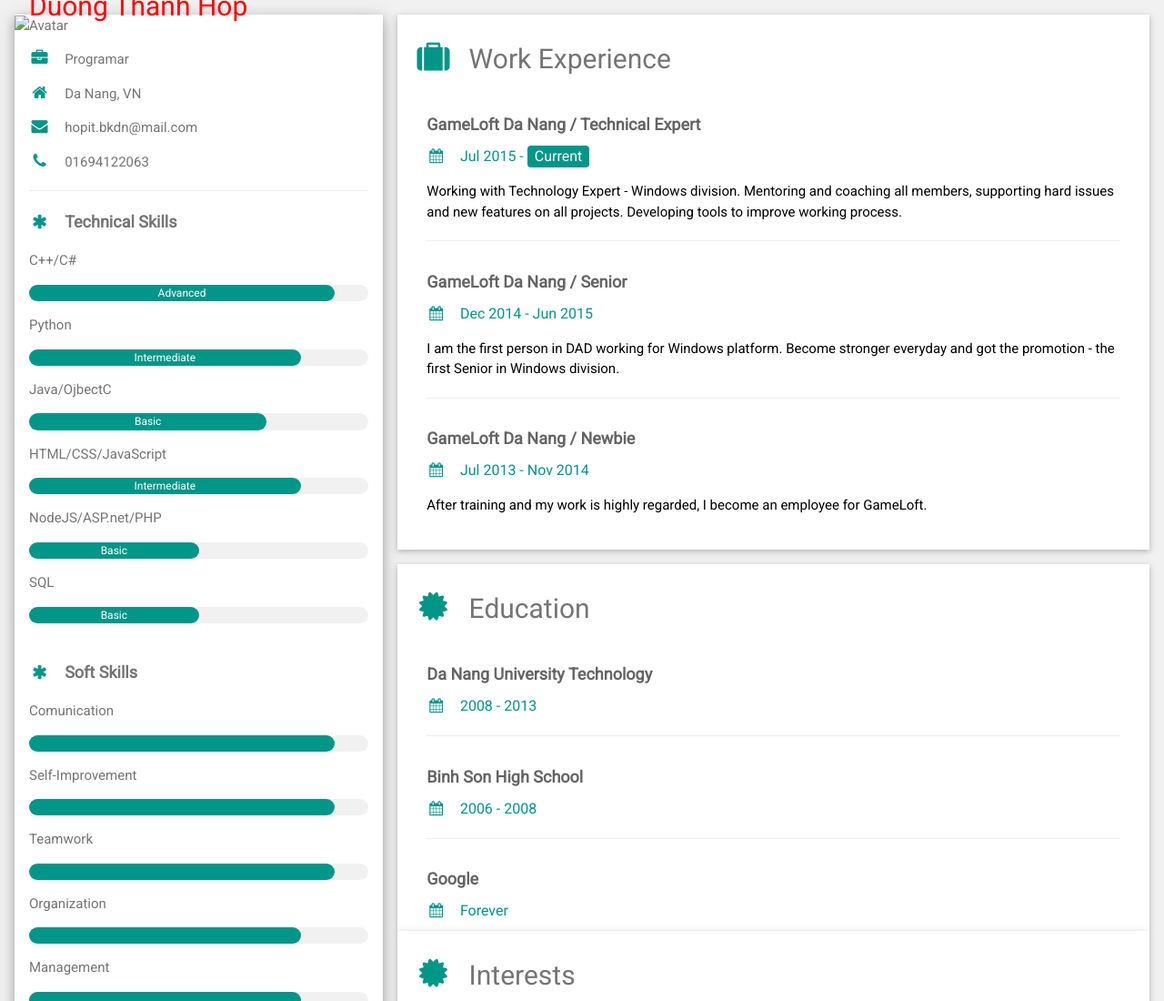
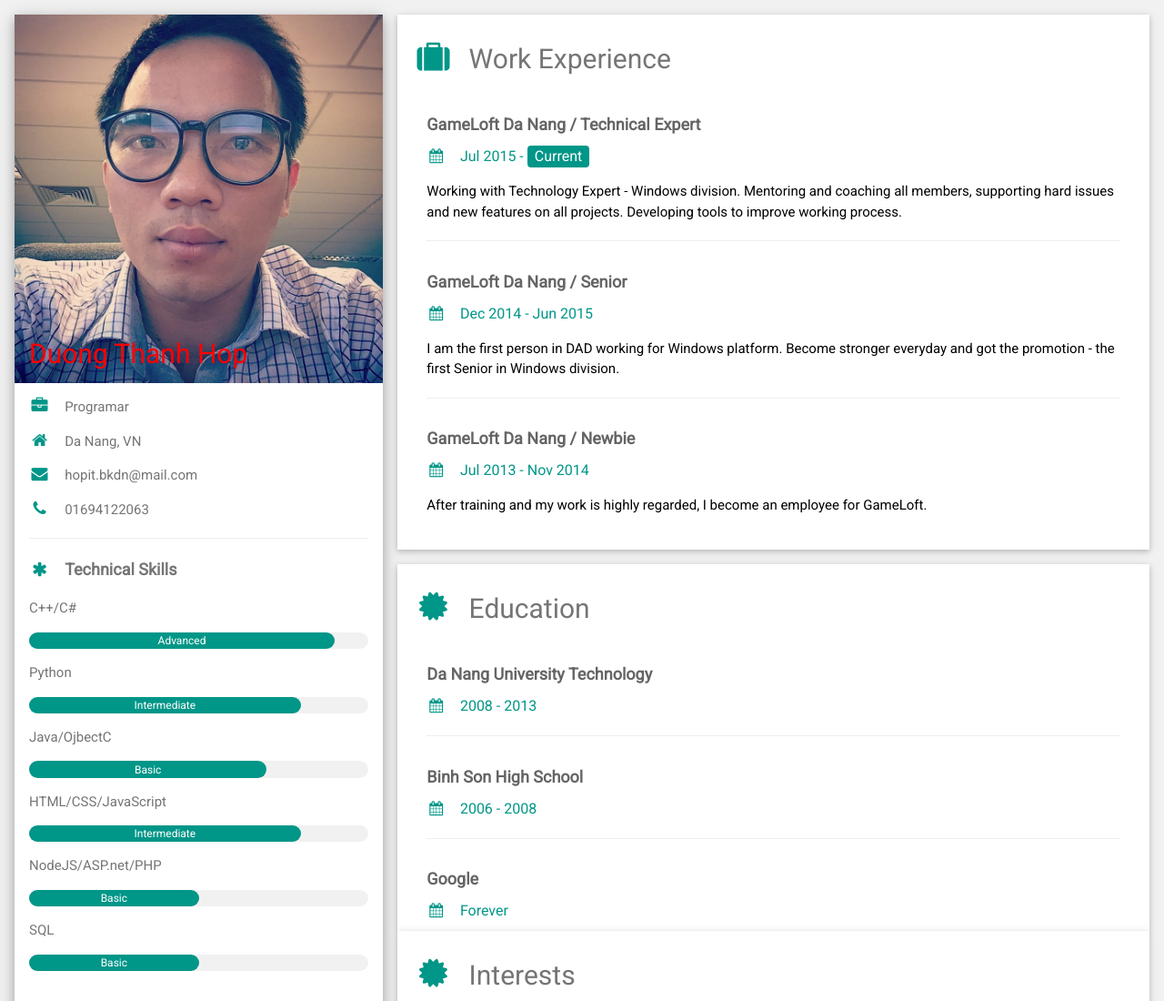
Before and after one commit to ohopoo/example, a plain HTML site: page index.html in a window 1280 px wide. Shown: the top 1100 px of the page at 91% size. Drawn offline with nearby package versions, Linux system fonts and the light colour scheme.

Commit message:
* fix image

```diff
--- a/index.html
+++ b/index.html
@@ -21,7 +21,7 @@
 
       <div class="w3-white w3-text-grey w3-card-4">
         <div class="w3-display-container">
-          <img src="./images/avatar.jpg" style="width:100%" alt="Avatar">
+          <img src="./avatar.jpg" style="width:100%" alt="Avatar">
           <div class="w3-display-bottomleft w3-container w3-text-black">
             <h2 style="color:red">Duong Thanh Hop</h2>
           </div>
```
